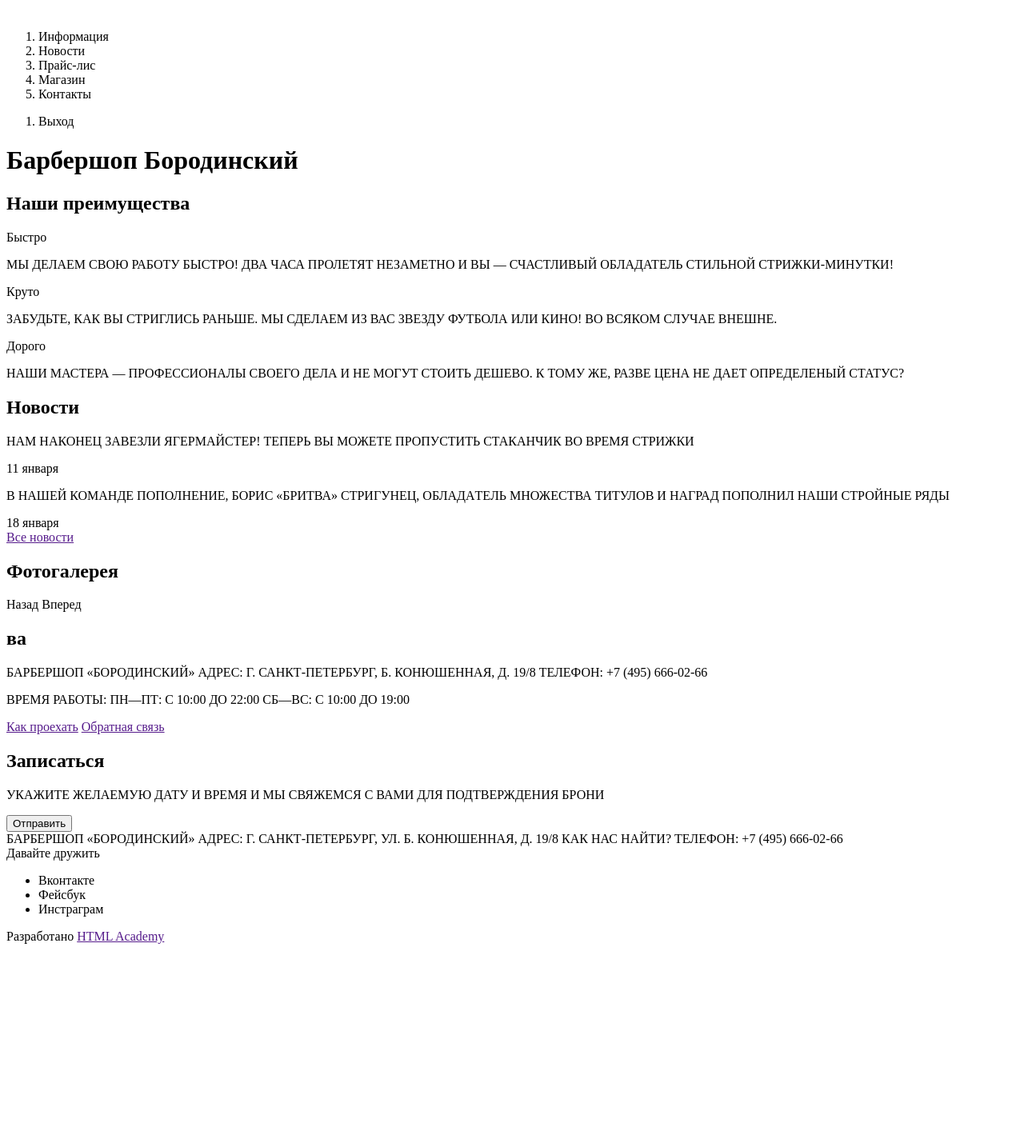
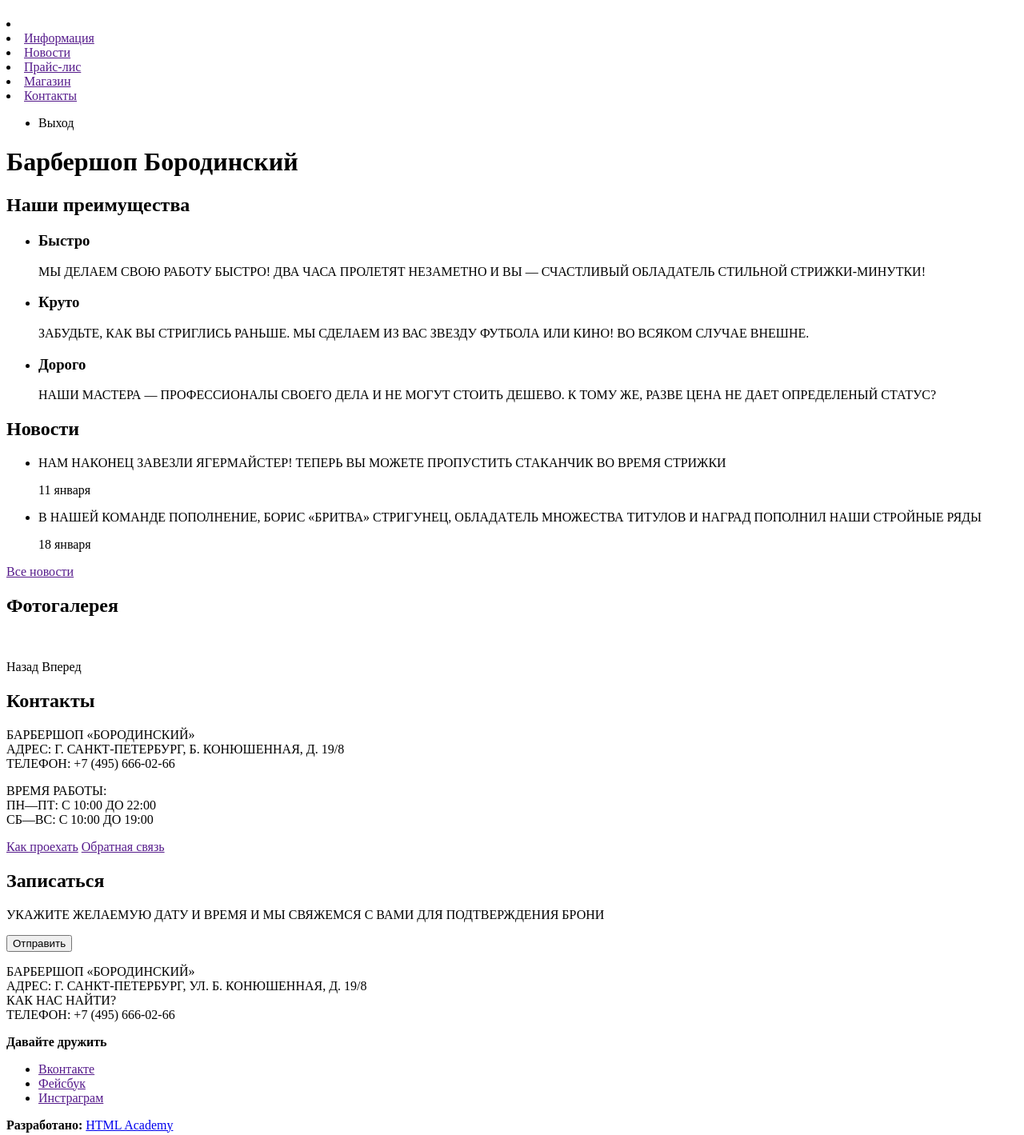
Before and after one commit to Rattnik/htmlacademy-barbershop, a plain HTML site: page index.html in a window 1280 px wide. Shown: the part 5-1424 px from the top of the page at 80% size. Before the commit the page ends 1193 px from the top, so only its background shows below. Drawn offline with Linux system fonts and the light colour scheme.

Commit message:
Базовая разметка 3

```diff
--- a/index.html
+++ b/index.html
@@ -11,98 +11,120 @@
 <body>
     <header class="main-header">
         <nav class="main-nav">
-            <a href=""><img src="" alt="" class="logo"></a>
-            <ol>
-                <li class="nav-item">Информация</li>
-                <li class="nav-item">Новости</li>
-                <li class="nav-item">Прайс-лис</li>
-                <li class="nav-item">Магазин</li>
-                <li class="nav-item">Контакты</li>
-            </ol>
-        </nav>
-        <nav class="user-nav">
-            <ol>
+            <a href="">
+                <img src="" alt="" class="main-header-logo">
+            </a>
+            <li>
+            <li class="nav-item"><a href="">Информация</a></li>
+            <li class="nav-item"><a href="">Новости</a></li>
+            <li class="nav-item"><a href="">Прайс-лис</a></li>
+            <li class="nav-item"><a href="">Магазин</a></li>
+            <li class="nav-item"><a href="">Контакты</a></li>
+            </li>
+
+            <ul class="user-navigation">
                 <li class="nav-item">Выход</li>
-            </ol>
+            </ul>
         </nav>
     </header>
-    <main>
+
+    <main class="container">
         <h1 class="visually-hidden">Барбершоп Бородинский</h1>
+
         <section class="features">
-            <h2>Наши преимущества</h2>
-            <div class="feature-item">
-                <span>Быстро</span>
+            <h2 class="visually-hidden">Наши преимущества</h2>
+            <ul class="feature-list">
+                <li class="feature-item">
+                    <h3>Быстро</h3>
                     <p>МЫ ДЕЛАЕМ СВОЮ РАБОТУ БЫСТРО! ДВА ЧАСА ПРОЛЕТЯТ НЕЗАМЕТНО И ВЫ — СЧАСТЛИВЫЙ ОБЛАДАТЕЛЬ СТИЛЬНОЙ
                         СТРИЖКИ-МИНУТКИ!</p>
-            </div>
-            <div class="feature-item">
-                <span>Круто</span>
+                </li>
+                <li class="feature-item">
+                    <h3>Круто</h3>
                     <p>ЗАБУДЬТЕ, КАК ВЫ СТРИГЛИСЬ РАНЬШЕ. МЫ СДЕЛАЕМ ИЗ ВАС ЗВЕЗДУ ФУТБОЛА ИЛИ КИНО! ВО ВСЯКОМ СЛУЧАЕ
                         ВНЕШНЕ.</p>
-            </div>
-            <div class="feature-item">
-                <span>Дорого</span>
+                </li>
+                <li class="feature-item">
+                    <h3>Дорого</h3>
                     <p>НАШИ МАСТЕРА — ПРОФЕССИОНАЛЫ СВОЕГО ДЕЛА И НЕ МОГУТ СТОИТЬ ДЕШЕВО. К ТОМУ ЖЕ, РАЗВЕ ЦЕНА НЕ ДАЕТ
                         ОПРЕДЕЛЕНЫЙ СТАТУС?</p>
-            </div>
+                </li>
+            </ul>
         </section>
+
         <section class="news">
             <h2>Новости</h2>
-            <div class="news-item">
+            <ul class="news-list">
+                <li class="news-item">
                     <p>НАМ НАКОНЕЦ ЗАВЕЗЛИ ЯГЕРМАЙСТЕР! ТЕПЕРЬ ВЫ МОЖЕТЕ ПРОПУСТИТЬ СТАКАНЧИК ВО ВРЕМЯ СТРИЖКИ</p>
-                <time>11 января</time>
-            </div>
-            <div class="news-item">
-                <p>В НАШЕЙ КОМАНДЕ ПОПОЛНЕНИЕ, БОРИС «БРИТВА» СТРИГУНЕЦ, ОБЛАДAТЕЛЬ МНОЖЕСТВА ТИТУЛОВ И НАГРАД ПОПОЛНИЛ
+                    <time datetime="2019-01-11">11 января</time>
+                </li>
+                <li class="news-item">
+                    <p>В НАШЕЙ КОМАНДЕ ПОПОЛНЕНИЕ, БОРИС «БРИТВА» СТРИГУНЕЦ, ОБЛАДAТЕЛЬ МНОЖЕСТВА ТИТУЛОВ И НАГРАД
+                        ПОПОЛНИЛ
                         НАШИ
                         СТРОЙНЫЕ РЯДЫ</p>
-                <time>18 января</time>
-            </div>
-            <a href="">Все новости</a>
+                    <time datetime="2019-01-18">18 января</time>
+                </li>
+            </ul>
+            <a href="" class="button">Все новости</a>
         </section>
+
         <section class="photogallery">
             <h2>Фотогалерея</h2>
-            <figure></figure>
-            <span>Назад</span>
-            <span>Вперед</span>
+            <figure class="gallery-content">
+                <a href=""><img src="" alt=""></a>
+            </figure>
+            <span class="button gallery-button gallery-button-back">Назад</span>
+            <span class="button gallery-button gallery-button-next">Вперед</span>
         </section>
+
         <section class="contact">
-            <h2>ва</h2>
-            <p>БАРБЕРШОП «БОРОДИНСКИЙ»
-                АДРЕС: Г. САНКТ-ПЕТЕРБУРГ, Б. КОНЮШЕННАЯ, Д. 19/8
-                ТЕЛЕФОН: +7 (495) 666-02-66</p>
-            <p>ВРЕМЯ РАБОТЫ:
-                ПН—ПТ: С 10:00 ДО 22:00
-                СБ—ВС: С 10:00 ДО 19:00</p>
-            <a href="">Как проехать</a>
-            <a href="">Обратная связь</a>
+            <h2>Контакты</h2>
+            <p>
+                БАРБЕРШОП «БОРОДИНСКИЙ» <br>
+                АДРЕС: Г. САНКТ-ПЕТЕРБУРГ, Б. КОНЮШЕННАЯ, Д. 19/8 <br>
+                ТЕЛЕФОН: +7 (495) 666-02-66
+            </p>
+            <p>
+                ВРЕМЯ РАБОТЫ: <br>
+                ПН—ПТ: С 10:00 ДО 22:00 <br>
+                СБ—ВС: С 10:00 ДО 19:00
+            </p>
+            <a href="" class="button conatacts-button">Как проехать</a>
+            <a href="" class="button conatacts-button">Обратная связь</a>
         </section>
-        <section class="order">
+
+        <section class="appointmetn">
             <h2>Записаться</h2>
-            <p>УКАЖИТЕ ЖЕЛАЕМУЮ ДАТУ И ВРЕМЯ И МЫ СВЯЖЕМСЯ С ВАМИ ДЛЯ ПОДТВЕРЖДЕНИЯ БРОНИ</p>
-            <form action=""></form>
-            <button>Отправить</button>
+            <p class="appointmein-info">
+                УКАЖИТЕ ЖЕЛАЕМУЮ ДАТУ И ВРЕМЯ И МЫ СВЯЖЕМСЯ С ВАМИ ДЛЯ ПОДТВЕРЖДЕНИЯ БРОНИ</p>
+            <form action="" class="appointment-forn">
+                <button class="button">Отправить</button>
+            </form>
         </section>
     </main>
-    <foo class="main-footer">
-        <div class="contact-information">БАРБЕРШОП «БОРОДИНСКИЙ»
-            АДРЕС: Г. САНКТ-ПЕТЕРБУРГ, УЛ. Б. КОНЮШЕННАЯ, Д. 19/8
-            КАК НАС НАЙТИ?
+
+    <footer class="main-footer">
+        <p class="contact-information">
+            БАРБЕРШОП «БОРОДИНСКИЙ» <br>
+            АДРЕС: Г. САНКТ-ПЕТЕРБУРГ, УЛ. Б. КОНЮШЕННАЯ, Д. 19/8 <br>
+            КАК НАС НАЙТИ? <br>
             ТЕЛЕФОН: +7 (495) 666-02-66
-        </div>
-        <div class="social">
-            <span>Давайте дружить</span>
+        </p>
+        <div class="footer-social">
+            <b>Давайте дружить</b>
             <ul>
-                <li>Вконтакте</li>
-                <li>Фейсбук</li>
-                <li>Инстраграм</li>
+                <li> <a href="" class="social-button">Вконтакте</a></li>
+                <li> <a href="" class="social-button">Фейсбук</a></li>
+                <li> <a href="" class="social-button">Инстраграм</a></li>
             </ul>
         </div>
-        <div class="copyright">
-            <span>Разработано</span>
-            <a href="">HTML Academy</a>
-        </div>
-    </foo>
+        <p class="footer-copyright">
+            <b>Разработано:</b>
+            <a href="https://htmlacademy.ru" class="butotn">HTML Academy</a>
+        </p>
+    </footer>
 </body>
 
 </html>
```
Lines whose indentation alone changed are shown as unchanged.
